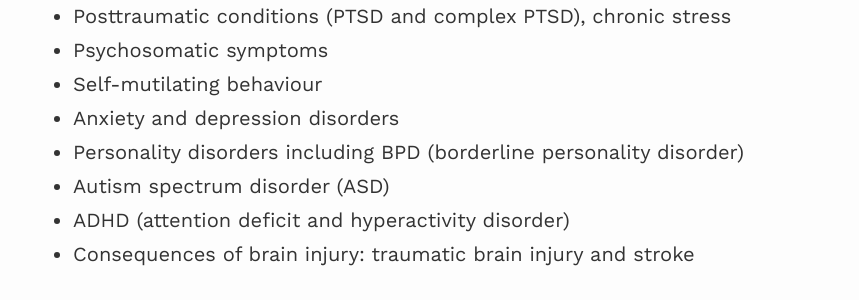
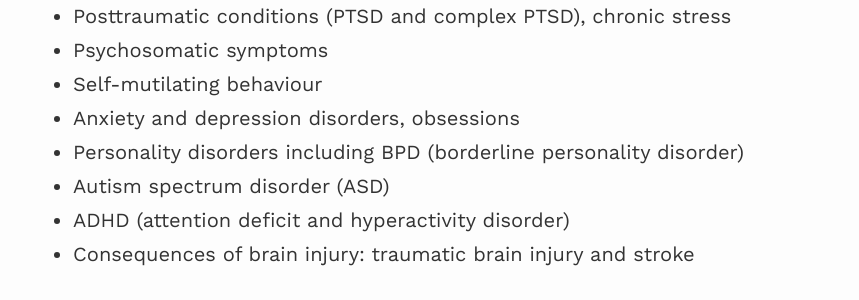
Before and after one commit to dobrushina/dobrushina.github.io, a Jekyll site: the page built from index.md, in a window 1280 px wide and 900 px high, scrolled down 1120 px. Shown: the part 154-454 px from the top of the window, without its empty margins (207-1066 px from the left). Built offline with Jekyll 4.4.1, drawn with Linux system fonts in a browser that asks for light colours; nearby versions of some CDN libraries.

Commit message:
Update index.md

```diff
--- a/index.md
+++ b/index.md
@@ -22,7 +22,7 @@ The process of schema therapy is intense and interesting. We not only talk, but
 - Posttraumatic conditions (PTSD and complex PTSD), chronic stress
 - Psychosomatic symptoms
 - Self-mutilating behaviour
-- Anxiety and depression disorders
+- Anxiety and depression disorders, obsessions
 - Personality disorders including BPD (borderline personality disorder)
 - Autism spectrum disorder (ASD)
 - ADHD (attention deficit and hyperactivity disorder)
```
